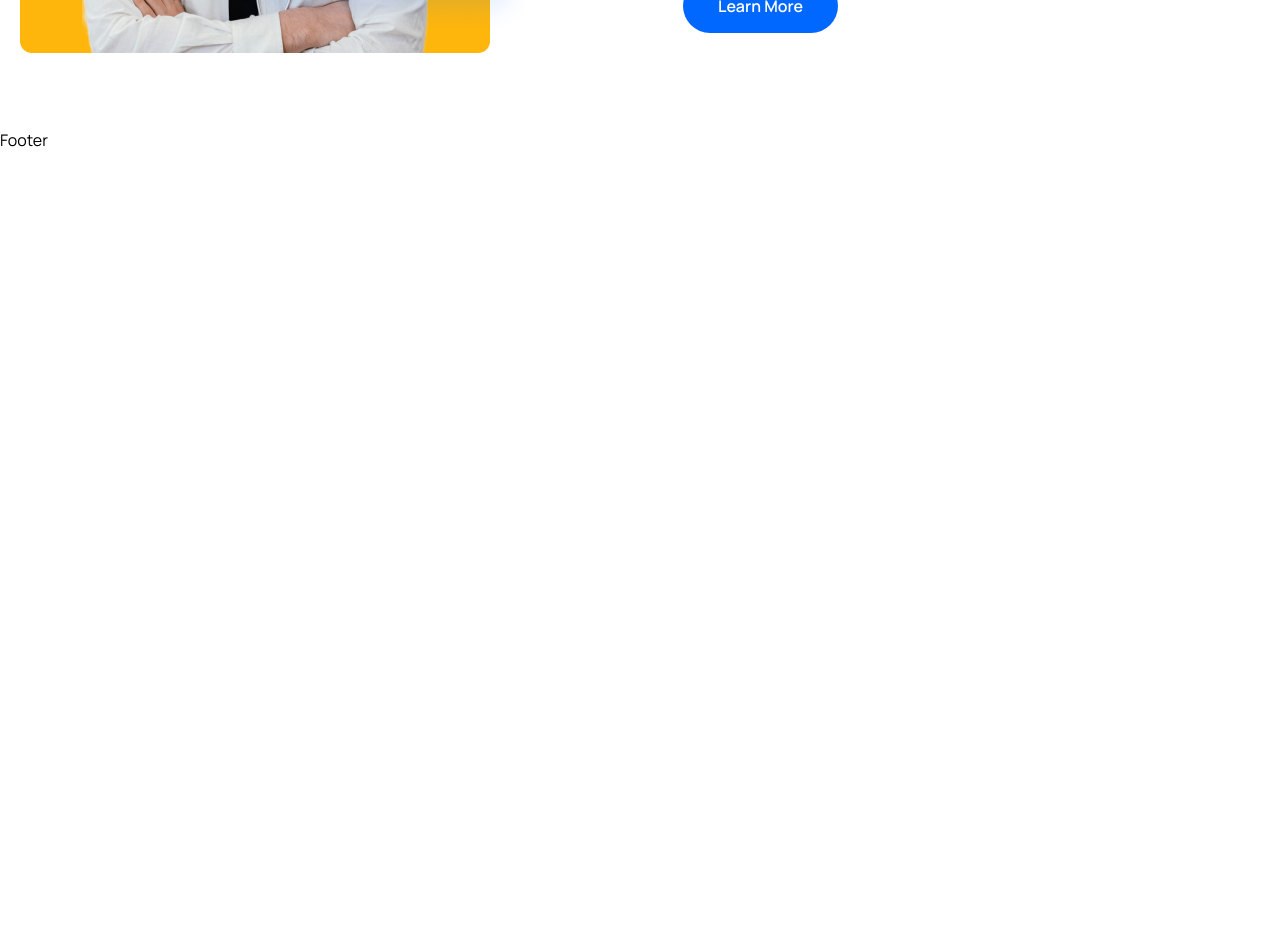
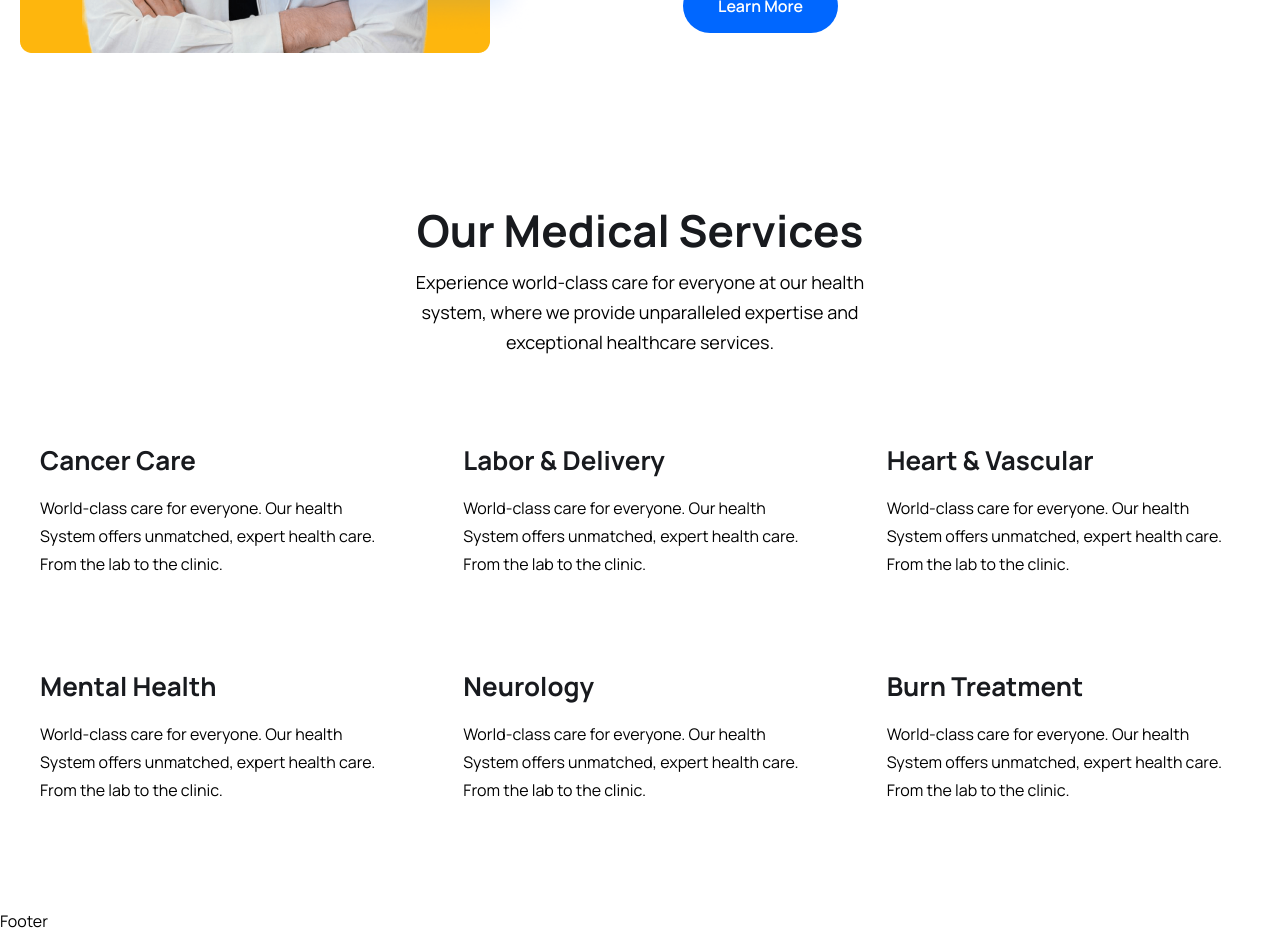
Before and after one commit to Sark-o07/HealthCare_Booking_Website, a React (Vite) app in the folder frontend/: page / in a window 1280 px wide. Shown: the part 2120-3053 px from the top of the page. Before the commit the page ends 2272 px from the top, so only its background shows below. Built offline with nearby package versions, Linux system fonts and the light colour scheme.

Commit message:
feat:add Services folder inside component folder

```diff
--- /dev/null
+++ b/frontend/src/components/Services/ServiceCard.jsx
@@ -0,0 +1,15 @@
+import React from 'react'
+
+export const ServiceCard = (props) => {
+  const { name, desc, textColor, bgColor } = props.item;
+  return (
+    <div className="py-[30px] px-3 lg:px-5">
+        <h2 className="text-[26px] leading-9 text-headingColor font-[700]">
+            {name}
+        </h2>
+        <p className='text-[16px] leading-7 font-[400] text-textColor mt-4'>
+            {desc}
+        </p>
+    </div>
+  )
+}
--- /dev/null
+++ b/frontend/src/components/Services/ServiceList.jsx
@@ -0,0 +1,14 @@
+import React from 'react'
+import { ServiceCard } from './ServiceCard'
+import { services } from "../../assets/data/services"
+
+export const ServiceList = () => {
+  return (
+    <div className='grid grid-cols-1 md:grid-cols-2 lg:grid-cols-3
+    gap-5 lg:gap-[30px] mt-[30px] lg:mt-[55px]'>
+        {services.map((item, index) => (
+            <ServiceCard item={item} index={index} key={index} />
+        ))}
+    </div>
+  )
+}
--- a/frontend/src/pages/Home.jsx
+++ b/frontend/src/pages/Home.jsx
@@ -9,6 +9,7 @@ import { About } from '../components/About/About';
 
 import { Link } from "react-router-dom";
 import {BsArrowRight} from "react-icons/bs"
+import { ServiceList } from '../components/Services/ServiceList';
 
 
 
@@ -174,7 +175,23 @@ export const Home = () => {
 
       <About/>
 
+      {/* ======== services section ======== */}
+      <section>
+        <div className="container">
+          <div className="xl:w-[470px] mx-auto">
+            <h2 className="heading text-center">
+              Our Medical Services
+            </h2>
+            <p className="text_para text-center">
+              Experience world-class care for everyone at our health system,
+               where we provide unparalleled expertise and exceptional healthcare services.
+            </p>
+          </div>
+          <ServiceList />
+        </div>
 
+      </section>
+      {/* ======== services section end ======== */}
     </>
   );
 };
```
